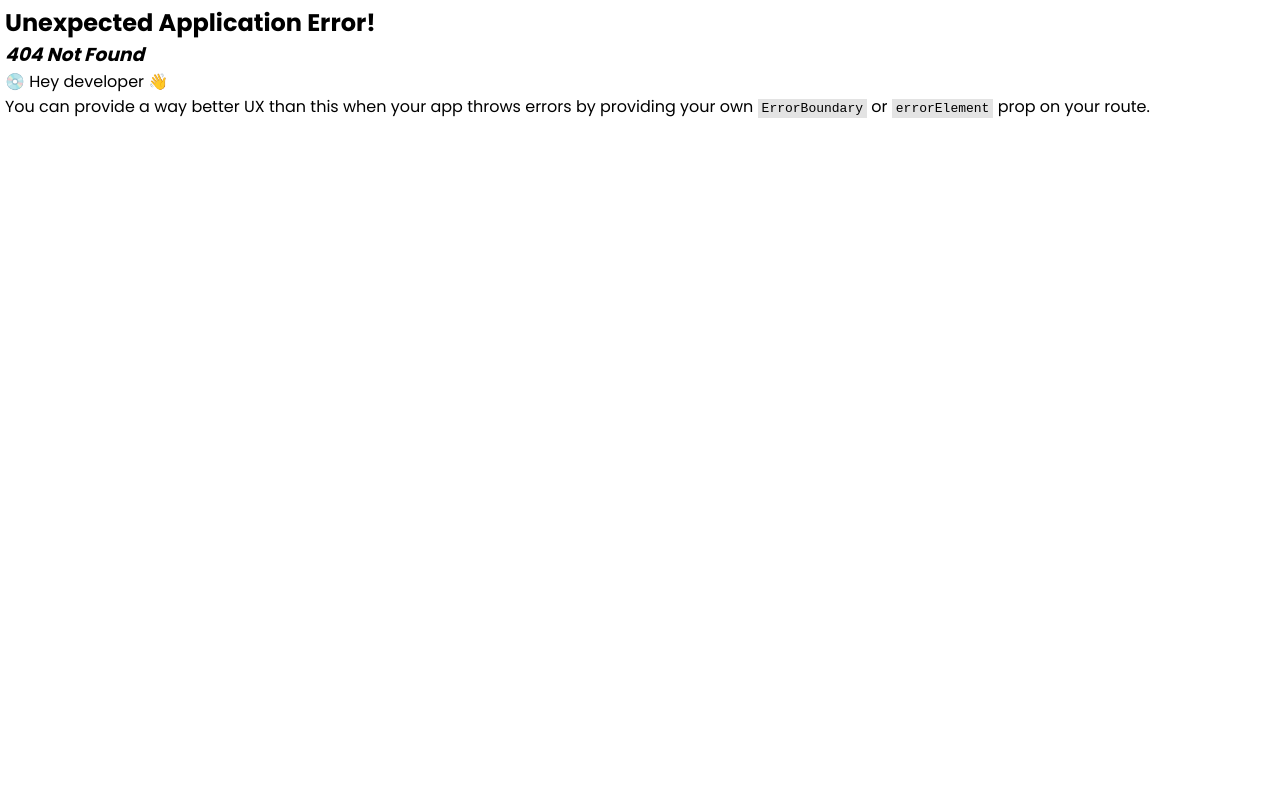
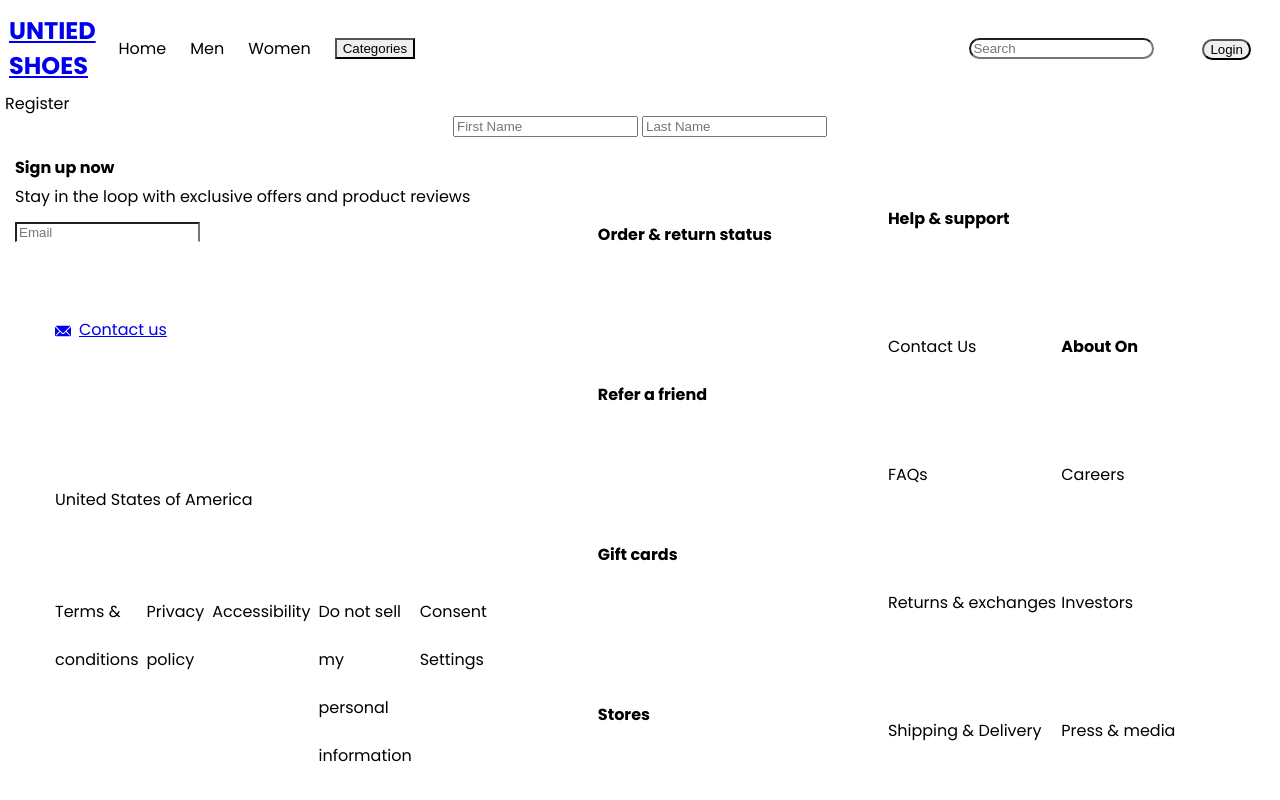
Before and after one commit to AsyncSpaghettiDev/ushoes, a React (Vite) app: page /register in a window 1280 px wide. Before the commit this address had no page. Shown: the top 800 px of the page. Built offline with nearby package versions, Linux system fonts and the light colour scheme; the HTML template or start-up script is replaced by a standard one.

Commit message:
added prior changes from navbar, footer, register pages

```diff
--- a/src/App.tsx
+++ b/src/App.tsx
@@ -20,6 +20,7 @@ import Comfort from './pages/Comfort';
 import Sale from './pages/Sale';
 import Search from './pages/Search';
 import Login from './pages/Login';
+import Register from './pages/Register';
 
 
 // layouts
@@ -42,6 +43,7 @@ const router = createBrowserRouter(
       <Route path="sale" element={<Sale />} />
       <Route path="search" element={<Search />} />
       <Route path="login" element={<Login />} />
+      <Route path="register" element={<Register />} />
     </Route>
   )
 )
--- a/src/components/Footer.tsx
+++ b/src/components/Footer.tsx
@@ -1,5 +1,5 @@
 import { Box, Grid, GridItem, HStack, Input, List, ListItem, ListIcon, Text,  } from '@chakra-ui/react'
-import { ChatIcon, EmailIcon } from '@chakra-ui/icons'
+import { EmailIcon } from '@chakra-ui/icons'
 import { FaFacebookF, FaInstagram, FaLinkedinIn, FaTwitter, FaYoutube } from 'react-icons/fa'
 import { NavLink } from 'react-router-dom'
 
@@ -29,12 +29,6 @@ export default function Footer() {
                             <Input mb='8' placeholder="Email" isRequired variant="unstyled" borderBottom='1px solid white' rounded='none' type="email" color='whiteAlpha.800'>
                             </Input>
                             <List lineHeight='10' mb='10'>
-                                <ListItem color='whiteAlpha.800' >
-                                    <NavLink to="/">
-                                        <ListIcon as={ChatIcon} color="whiteAlpha.800" me='8'/>
-                                        Chat
-                                    </NavLink>
-                                </ListItem>
                                 <ListItem color='whiteAlpha.800'>
                                     <NavLink to="/create">
                                         <ListIcon as={EmailIcon} color="whiteAlpha.800"me='8'/>
--- a/src/components/Navbar.tsx
+++ b/src/components/Navbar.tsx
@@ -100,9 +100,16 @@ export default function Navbar() {
                         alignItems='center'
                         >
                         <Box>
-                            <Button borderRadius='25px' colorScheme='gray'>
-                            <NavLink to="search">Search</NavLink>
-                            </Button>
+                            <Input
+                            mt='4'
+                            w='60'
+                            borderRadius='25px'
+                            colorScheme='blackAlpha'
+                            placeholder='Search'
+                            variant='filled'
+                            mb={3}
+                            type='search'
+                            />
                         </Box>
                         <Box>
                             <Button
@@ -124,7 +131,8 @@ export default function Navbar() {
                                             <Input placeholder="Please enter email" variant="filled" mb={3} type="email" />
                                             <Input placeholder="*******" variant="filled" mb={6} type="password" />
                                             <Button colorScheme="yellow" mb={6}>Log in</Button>
-                                            <Button onClick={toggleColorMode} >Toggle Color Mode</Button>
+                                            <NavLink to='register'onClick={onClose}>Create Account</NavLink>
+                                            <Button mt={10} onClick={toggleColorMode} >Toggle Color Mode</Button>
                                         </Flex>
                                     </Flex>
                                 </ModalContent>
--- a/src/pages/Register.tsx
+++ b/src/pages/Register.tsx
@@ -0,0 +1,13 @@
+import { Input, Text, Flex } from '@chakra-ui/react'
+
+export default function Register() {
+    return (
+        <>
+        <Text fontSize='5xl'>Register</Text>
+        <Flex gap='4' justifyContent='center' w=''>
+        <Input placeholder='First Name' variant='filled' mb={3} type='text' />
+        <Input placeholder='Last Name' variant='filled' mb={3} type='text' />
+        </Flex>
+        </>
+    )
+}
```
